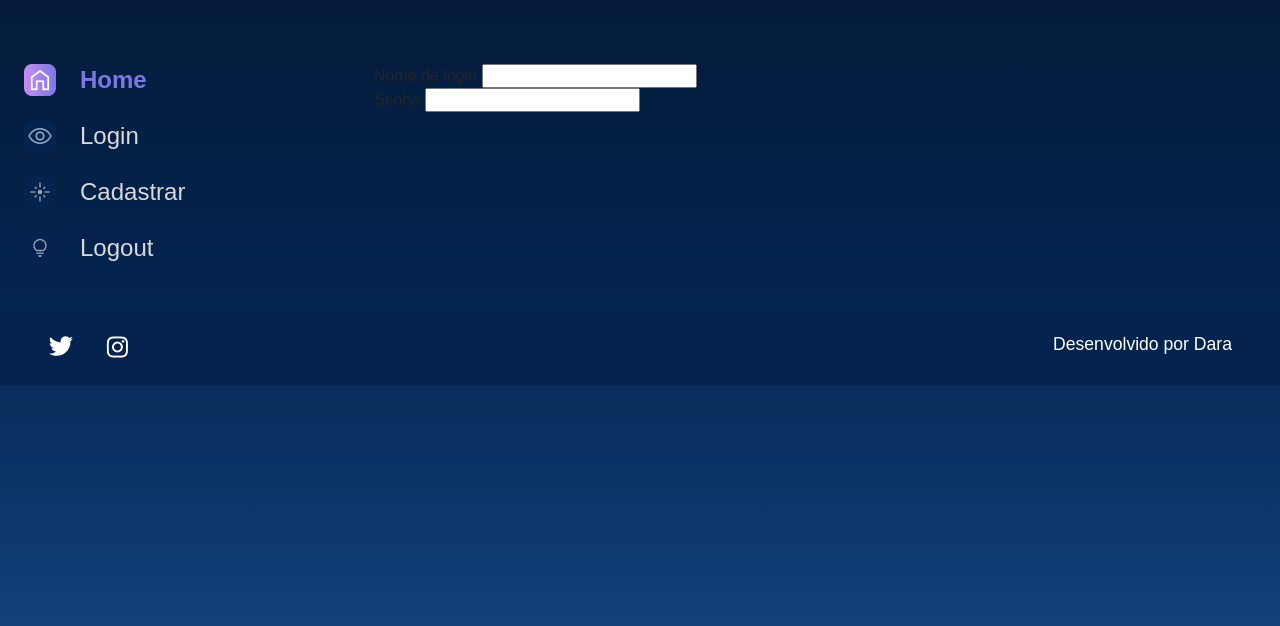
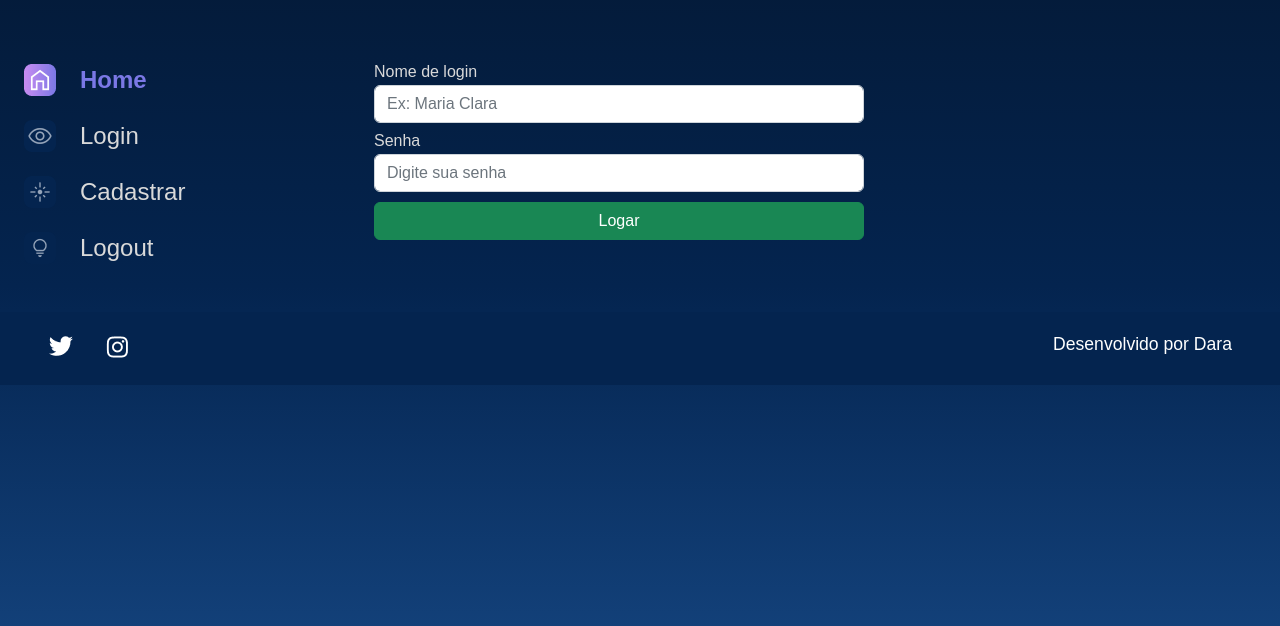
Before and after one commit to dara-ingrid/my-library, a Django app: page /login in a window 1280 px wide. Shown: the part 114-740 px from the top of the page. Run offline with Django 4.2, Linux system fonts and the light colour scheme.

Commit message:
Add style to login form

```diff
--- a/templates/users/login.html
+++ b/templates/users/login.html
@@ -45,12 +45,14 @@
                     {% csrf_token %}
                     <div class="row">
                         {% for field in form.visible_fields %}
-                        <div>
-                            <label for="{{ field.id_for_label }}">{{ field.label }}</label>
+                        <div class="col-12 col-lg-12" style="margin-bottom: 10px;">
+                            <label for="{{ field.id_for_label }}" style="color:#D9D9D9; margin-bottom: 5px;">{{ field.label }}</label>
                             {{ field }}
                         </div>
-
                         {% endfor %}
+                    </div>
+                    <div>
+                        <button type="submit" class="btn btn-success col-12" style="padding: top 5px;" >Logar</button>
                     </div>
                 </form>
             </section>
--- a/users/forms.py
+++ b/users/forms.py
@@ -4,11 +4,22 @@ class LoginForms(forms.Form):
     nome_login=forms.CharField(
         label="Nome de login",
         required=True,
-        max_length=100
+        max_length=100,
+        widget=forms.TextInput(
+            attrs={
+                "class": "form-control",
+                "placeholder" : "Ex: Maria Clara"
+            }
+        )
     )
     senha=forms.CharField(
         label="Senha",
         required=True,
         max_length=70,
-        widget=forms.PasswordInput()
+        widget=forms.PasswordInput(
+            attrs={
+                "class": "form-control",
+                "placeholder" : "Digite sua senha"
+            }
+        )
     )
```
